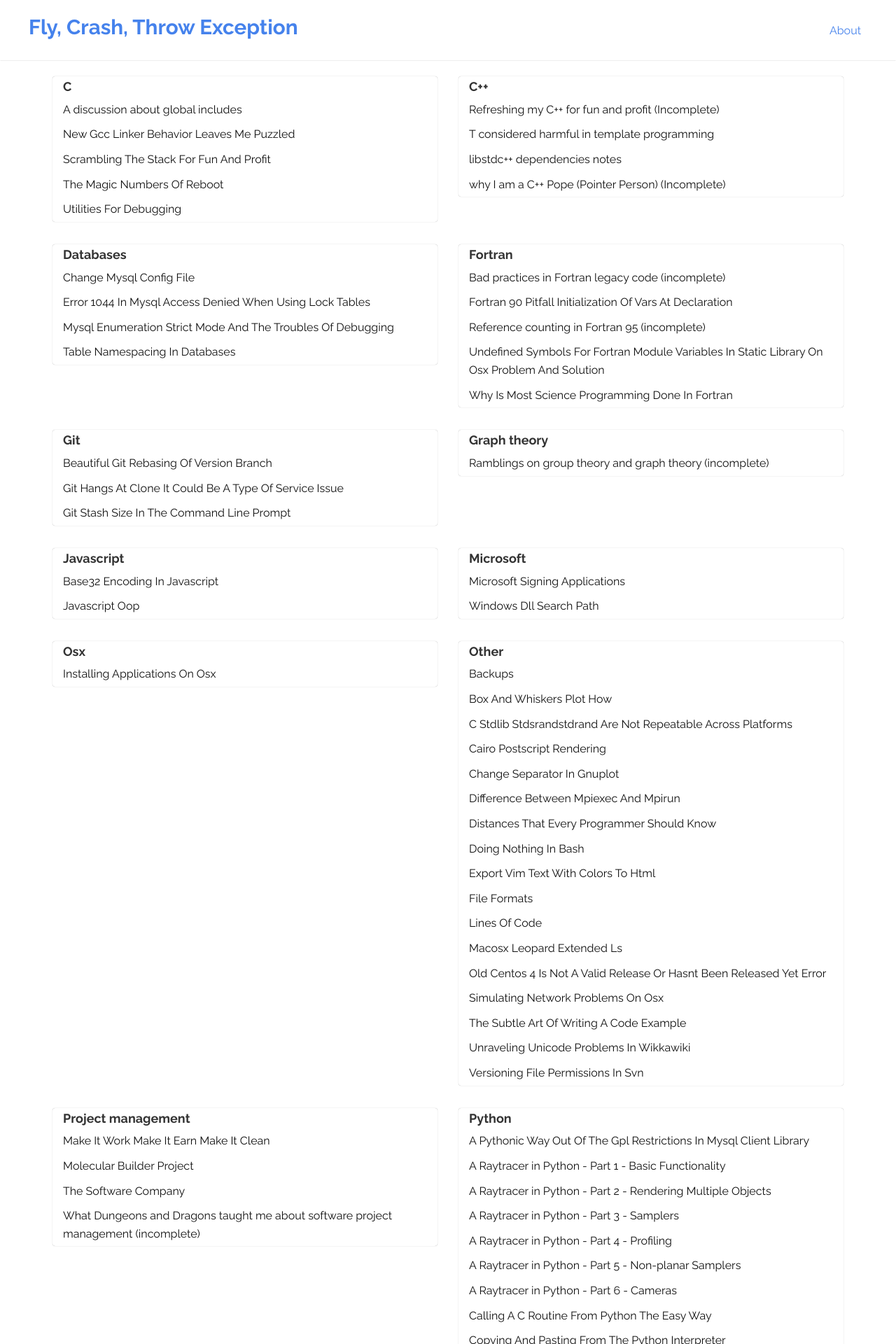
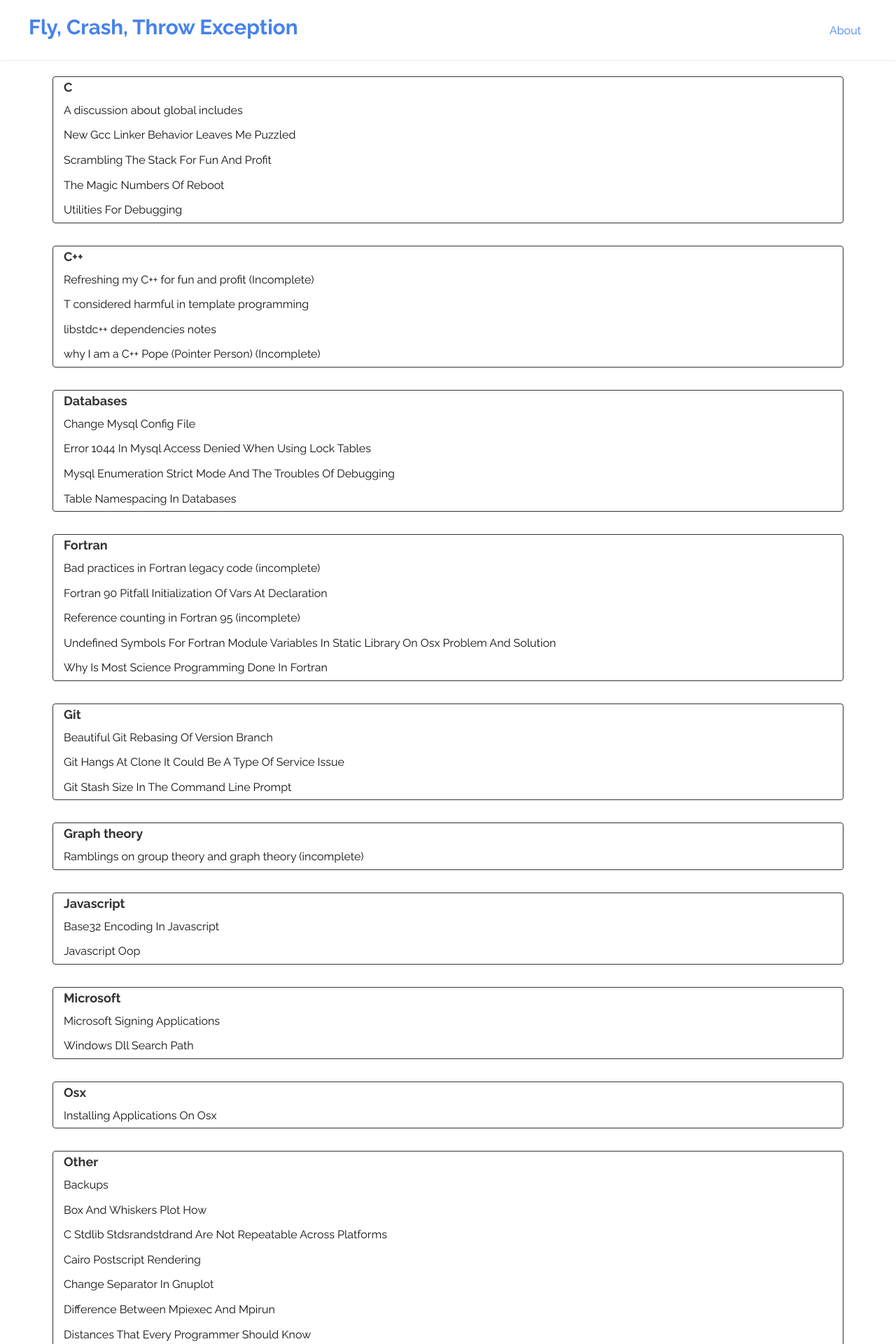
Before and after one commit to stefanoborini/stefanoborini.github.io, a Jekyll site: the page built from index.html, in a window 1280 px wide. Shown: the top 1920 px of the page at 70% size. Built offline with Jekyll 4.4.1, drawn with Linux system fonts in a browser that asks for light colours; the list of posts is cut into pages by our own code.

```diff
--- a/_sass/_layout.scss
+++ b/_sass/_layout.scss
@@ -55,27 +55,8 @@
 
 .panel {
     margin-bottom: 2em;
-   border: none;
-   box-shadow: 0 0 1px rgba(0,0,0,.4);
-   transition: all 0.3s ease;
-    &:hover, &:focus, &:active {
-           box-shadow:
-                    0px 1px 0px #ccc,
-                    0px 2px 0px #c9c9c9,
-                    0px 3px 0px #bbb,
-                    0px 4px 0px #b9b9b9,
-                    0px 6px 0px rgba(0,0,0,.1),
-                    0px 1px 0px rgba(0,0,0,.3),
-                    0px 3px 0px rgba(0,0,0,.2),
-                    0px 5px 0px rgba(0,0,0,.25),
-                    0 7px  7px rgba(0,0,0,.1),
-                    0 8px  7px rgba(0,0,0,.1),
-                    0 9px  9px rgba(0,0,0,.1),
-                    0 10px  10px rgba(0,0,0,.15),
-                    0 15px  15px rgba(0,0,0,.16),
-
-
-    }
+   border: 1px solid;
+   box-shadow: 1 1 1px rgba(0,0,0,.4);
 
 }
 
--- a/index.html
+++ b/index.html
@@ -7,7 +7,7 @@
         {% assign sorted_cats = site.categories | sort %}
         {% for category in sorted_cats %}
             {% capture category_name %}{{ category | first }}{% endcapture %}
-            <div class="col-md-6 card">
+            <div class="col-md-12 card">
                 <div class="panel panel-default">
                   <div class="panel-body">
                     <h3 class="panel-title pull-left">{{ category_name | capitalize }}</h3>
```
